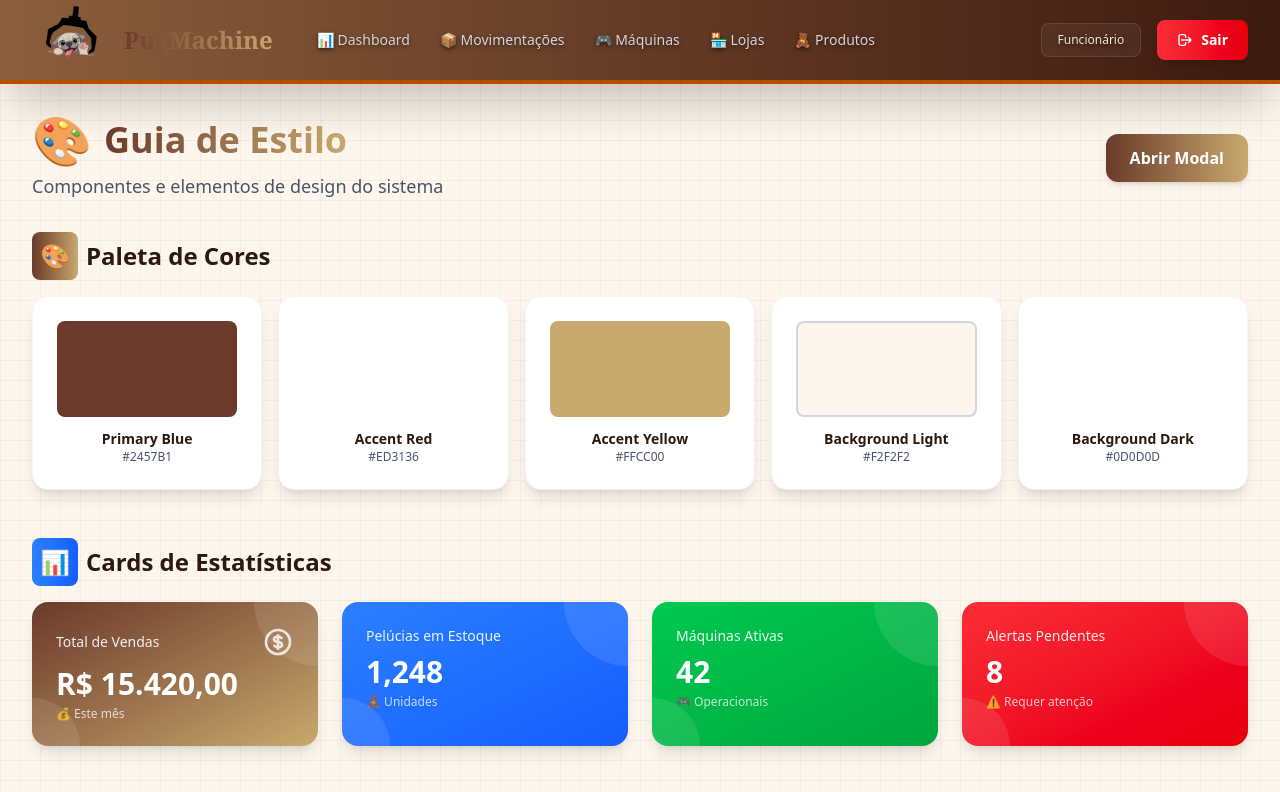
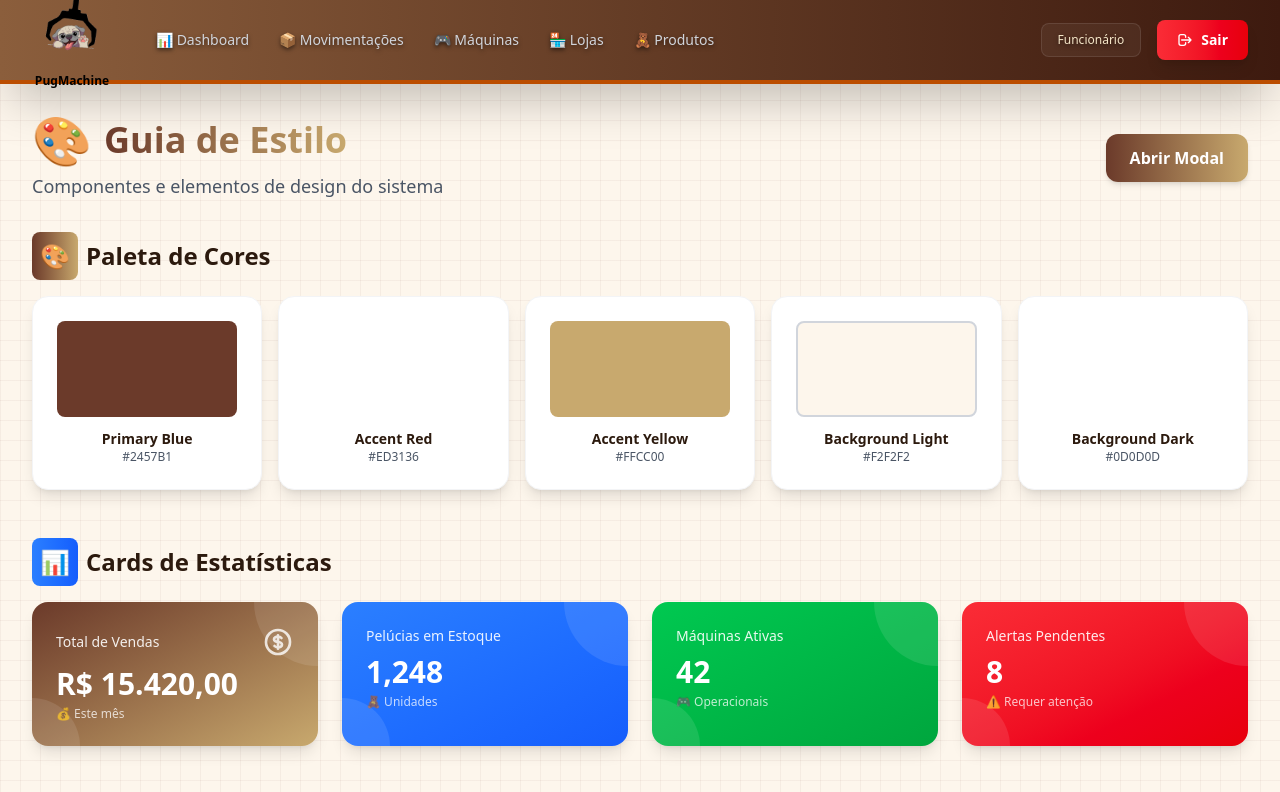
Before and after one commit to InventorySystemyMultiTenancy/pugmachine-front, a React (Vite) app: page /style-guide in a window 1280 px wide. Shown: the top 792 px of the page. Built offline with nearby package versions, Linux system fonts and the light colour scheme; no server answers.

Commit message:
fix: fix text logo

```diff
--- a/src/components/Navbar.jsx
+++ b/src/components/Navbar.jsx
@@ -27,17 +27,16 @@ export function Navbar() {
           <div className="flex items-center">
             <Link
               to="/"
-              className="flex items-center space-x-2 sm:space-x-3 group"
+              className="flex flex-col items-center group"
             >
               <img
                 src={logoPug}
                 alt="PugMachine"
-                className="w-20 h-20 sm:w-16 sm:h-16 lg:w-20 lg:h-20 object-contain transition-transform duration-300 group-hover:scale-110"
+                className="w-16 h-16 sm:w-16 sm:h-16 lg:w-20 lg:h-20 object-contain transition-transform duration-300 group-hover:scale-110"
               />
-              <span className="text-2xl font-serif font-bold text-gradient bg-gradient-to-r from-primary via-accent-yellow to-primary bg-clip-text" style={{ textShadow: 'none' }}>
+              <span className="text-xs font-bold text-black leading-none mt-0.5" style={{ textShadow: 'none' }}>
                 PugMachine
               </span>
-
             </Link>
 
             {/* Menu Desktop */}
```
